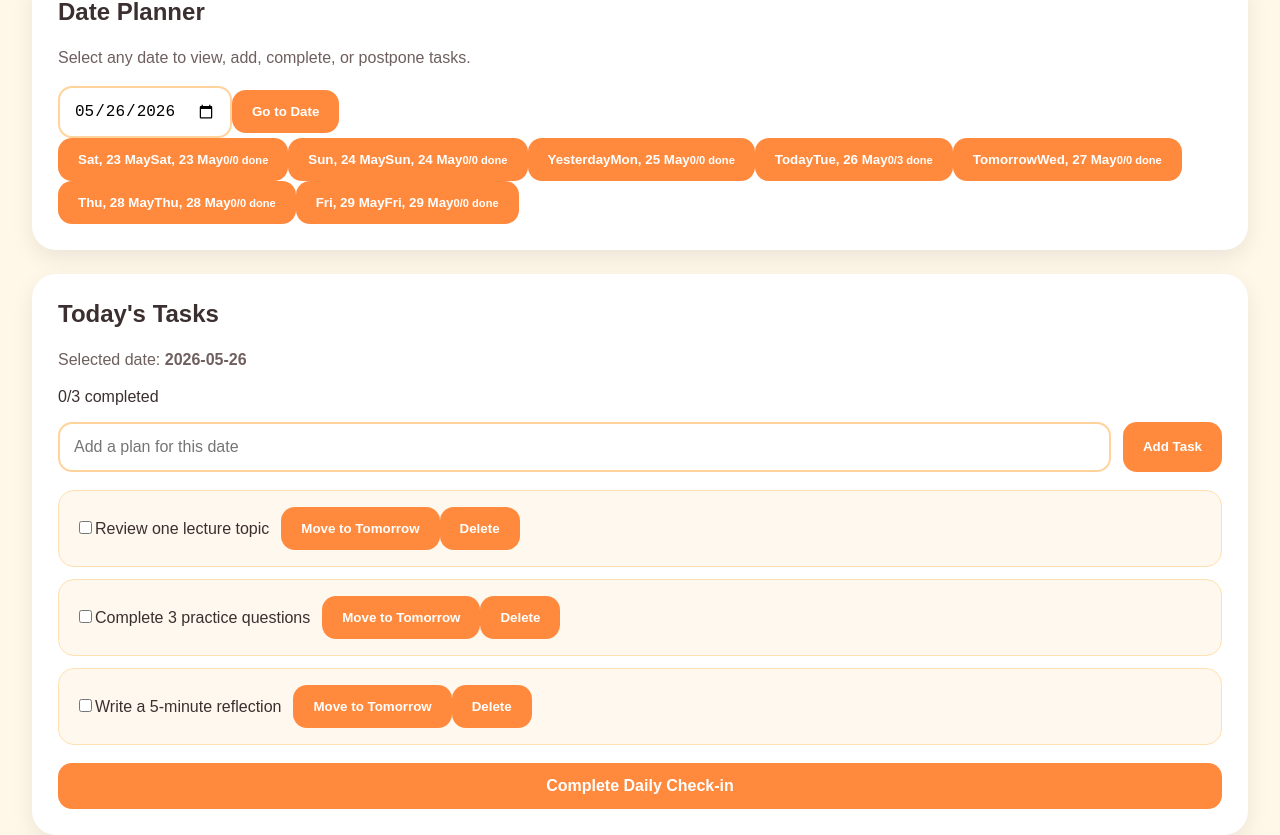
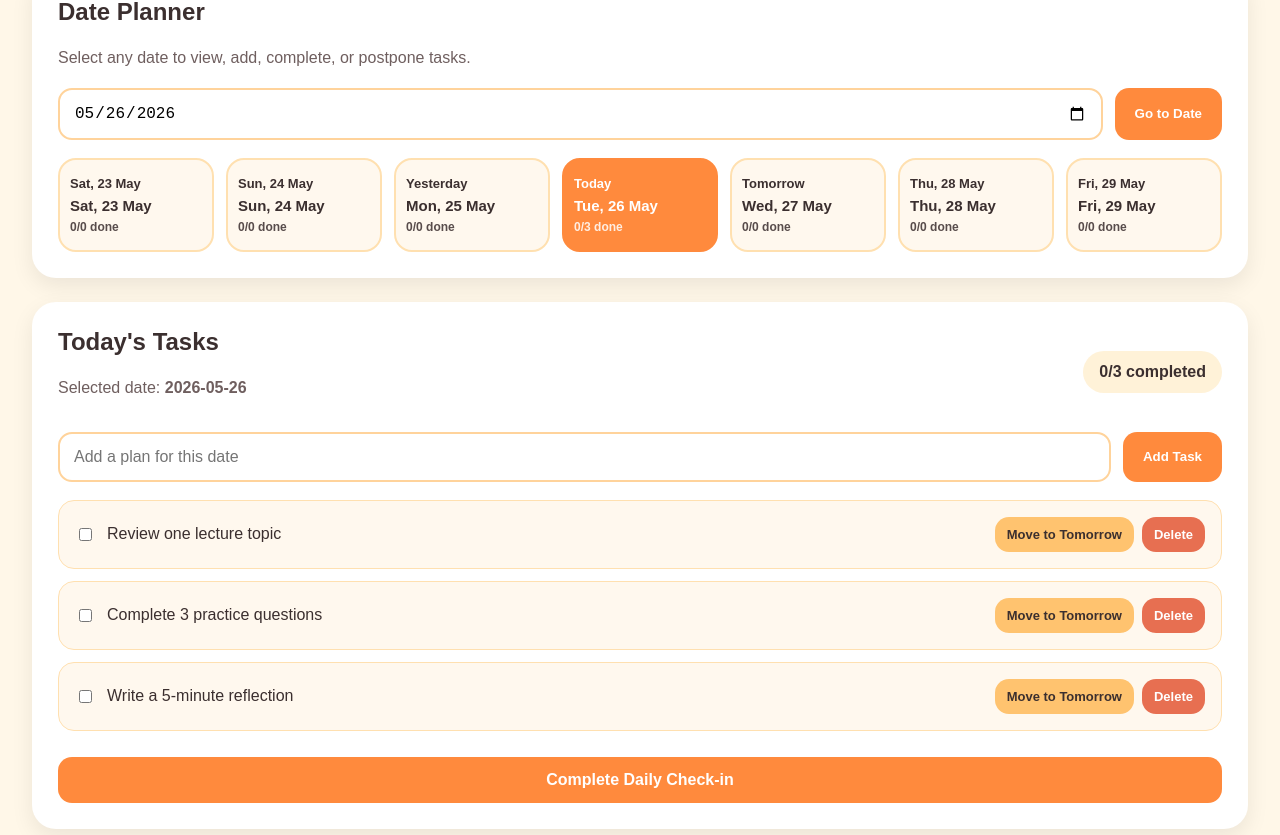
Before and after one commit to yyy3254422785-dev/mimimi-map, a React (Vite) app: page / in a window 1280 px wide. Shown: the part 639-1474 px from the top of the page. Built offline with nearby package versions, Linux system fonts and the light colour scheme.

Commit message:
Adjustment for App.css

```diff
--- a/src/App.css
+++ b/src/App.css
@@ -1,14 +1,3 @@
-* {
-  box-sizing: border-box;
-}
-
-body {
-  margin: 0;
-  font-family: Arial, Helvetica, sans-serif;
-  background: #fff7e8;
-  color: #3b2f2f;
-}
-
 .app {
   min-height: 100vh;
   padding: 32px;
@@ -33,7 +22,7 @@ body {
 
 .hero p {
   font-size: 18px;
-  max-width: 620px;
+  max-width: 680px;
 }
 
 .team {
@@ -47,7 +36,7 @@ body {
   background: white;
   border-radius: 24px;
   padding: 24px;
-  min-width: 180px;
+  min-width: 190px;
   text-align: center;
 }
 
@@ -132,6 +121,69 @@ button:hover {
   color: #6f5f5f;
 }
 
+.date-jump {
+  display: flex;
+  gap: 12px;
+  margin: 18px 0;
+}
+
+.calendar-row {
+  display: grid;
+  grid-template-columns: repeat(7, 1fr);
+  gap: 12px;
+  margin-top: 18px;
+}
+
+.date-card {
+  background: #fff8ee;
+  color: #3b2f2f;
+  border: 2px solid #ffe0b0;
+  padding: 16px 10px;
+  border-radius: 18px;
+  display: flex;
+  flex-direction: column;
+  gap: 6px;
+  text-align: center;
+}
+
+.date-card:hover {
+  background: #fff2d8;
+}
+
+.date-card.active {
+  background: #ff8a3d;
+  color: white;
+  border-color: #ff8a3d;
+}
+
+.date-card span {
+  font-size: 13px;
+}
+
+.date-card strong {
+  font-size: 15px;
+}
+
+.date-card small {
+  font-size: 12px;
+  opacity: 0.85;
+}
+
+.section-title-row {
+  display: flex;
+  justify-content: space-between;
+  gap: 16px;
+  align-items: center;
+}
+
+.progress-pill {
+  background: #fff2d8;
+  padding: 12px 16px;
+  border-radius: 999px;
+  font-weight: bold;
+  white-space: nowrap;
+}
+
 .tasks {
   display: flex;
   flex-direction: column;
@@ -141,12 +193,20 @@ button:hover {
 
 .task {
   display: flex;
+  justify-content: space-between;
   align-items: center;
-  gap: 12px;
+  gap: 14px;
   background: #fff8ee;
   padding: 16px;
   border-radius: 16px;
   border: 1px solid #ffe0b0;
+}
+
+.task label {
+  flex: 1;
+  display: flex;
+  align-items: center;
+  gap: 12px;
 }
 
 .task input {
@@ -154,14 +214,60 @@ button:hover {
 }
 
 .task.done {
-  text-decoration: line-through;
   color: #9b8b8b;
   background: #f2f2f2;
+}
+
+.task.done span {
+  text-decoration: line-through;
+}
+
+.task-actions {
+  display: flex;
+  gap: 8px;
+  flex-wrap: wrap;
+  justify-content: flex-end;
+}
+
+.secondary-button {
+  background: #ffc36f;
+  color: #3b2f2f;
+  padding: 10px 12px;
+  font-size: 13px;
+}
+
+.secondary-button:hover {
+  background: #ffb344;
+}
+
+.danger-button {
+  background: #e76f51;
+  padding: 10px 12px;
+  font-size: 13px;
+}
+
+.danger-button:hover {
+  background: #d85a3c;
+}
+
+.empty-state {
+  background: #fff8ee;
+  border: 1px dashed #ffc36f;
+  border-radius: 18px;
+  padding: 24px;
+  margin: 18px 0;
+  text-align: center;
+  color: #6f5f5f;
+}
+
+.empty-state p {
+  margin: 6px 0;
 }
 
 .checkin {
   width: 100%;
   font-size: 16px;
+  margin-top: 8px;
 }
 
 .circle-score {
@@ -188,6 +294,26 @@ button:hover {
   margin-bottom: 0;
 }
 
+@media (max-width: 900px) {
+  .calendar-row {
+    grid-template-columns: repeat(2, 1fr);
+  }
+
+  .section-title-row {
+    flex-direction: column;
+    align-items: flex-start;
+  }
+
+  .task {
+    flex-direction: column;
+    align-items: stretch;
+  }
+
+  .task-actions {
+    justify-content: flex-start;
+  }
+}
+
 @media (max-width: 760px) {
   .hero {
     flex-direction: column;
@@ -202,7 +328,8 @@ button:hover {
     grid-column: span 1;
   }
 
-  .input-row {
+  .input-row,
+  .date-jump {
     flex-direction: column;
   }
 }
```
